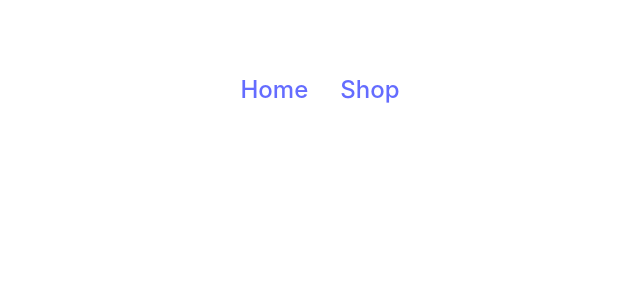
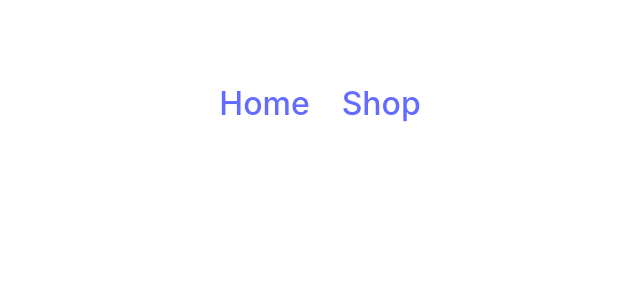
Before and after one commit to CameronTheDeveloper/shopping-app, a React (Vite) app: page / in a window 1280 px wide. Shown: the top 300 px of the page, without its empty margins (340-980 px from the left). Built offline with nearby package versions, Linux system fonts and the light colour scheme.

Commit message:
Center PageNav links, increase font size

```diff
--- a/src/Components/PageNav/PageNav.module.css
+++ b/src/Components/PageNav/PageNav.module.css
@@ -1,10 +1,11 @@
 .pageNav {
-    font-size: 1.5rem;
+    font-size: 2rem;
 }
 
 .pageNav ul {
     list-style-type: none;
     display: flex;
+    place-content: center;
 }
 
 .pageNav ul li {
```
